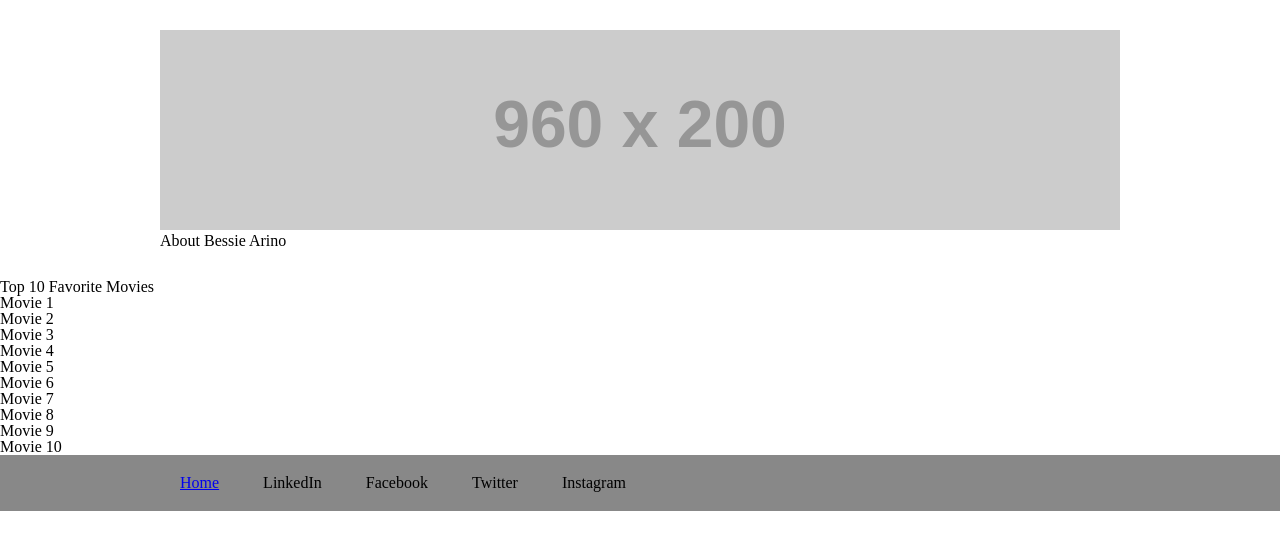
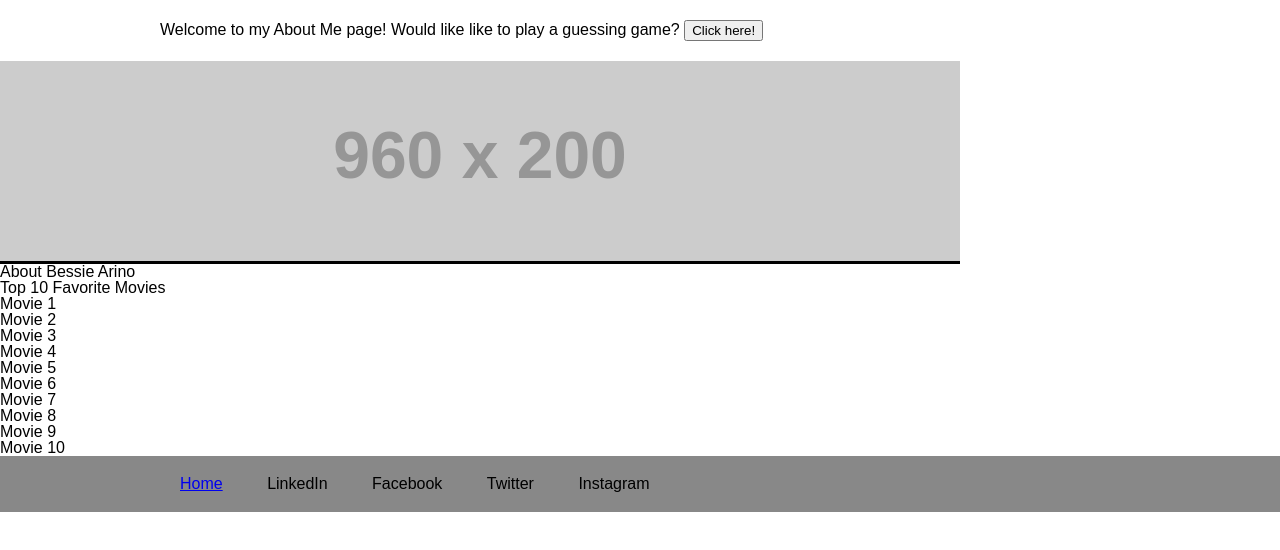
Before and after one commit to bishang/guessing-game, a plain HTML site: page index.html in a window 1280 px wide. Drawn offline with Linux system fonts and the light colour scheme; placeholder pictures from the web are drawn by us.

Commit message:
worked on layout more

```diff
--- a/index.html
+++ b/index.html
@@ -8,11 +8,12 @@
 
 
     <header>
-      <img src="https://via.placeholder.com/960x200">
-      <h1>About Bessie Arino</h1>
+      Welcome to my About Me page! Would like like to play a guessing game? <button>Click here!</button>
     </header>
 
     <container>
+      <img src="https://via.placeholder.com/960x200">
+      <h1>About Bessie Arino</h1>
       <h2>Top 10 Favorite Movies</h2>
         <ul>
           <li>Movie 1</li>
--- a/style.css
+++ b/style.css
@@ -49,14 +49,24 @@ table {
 
 /* My CSS is after here */
 
+body {
+	font-family: sans-serif;
+}
+
+header {
+	width: 960px;
+	margin: 20px auto;
+}
+
+container {
+	width: 960px;
+	margin: 20px auto;
+	background: #000;
+}
+
 nav li {
   display: inline-block;
   margin: 20px;
-}
-
-header {
-  width: 960px;
-  margin: 30px auto;
 }
 
 nav {
```
